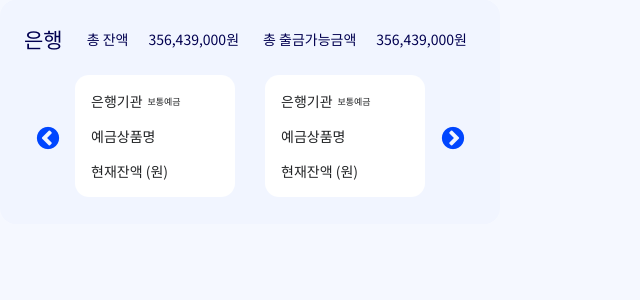
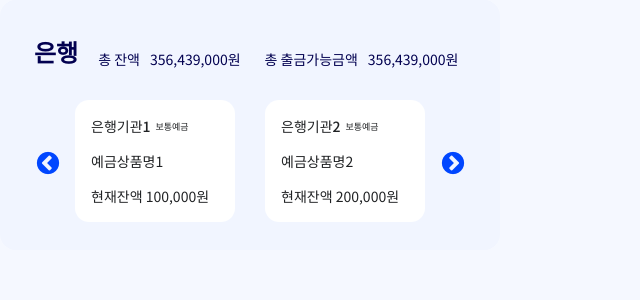
Before and after one commit to PizzaPickle/Frontend, a React (Vite) app in the folder pickle-frontend/: page / in a window 1280 px wide. Shown: the top 300 px of the page, without its empty margins (0-640 px from the left). Built offline with nearby package versions, Linux system fonts and the light colour scheme.

Commit message:
feat: AllMoney props 추가 및 css 수정

```diff
--- a/pickle-frontend/src/components/common/mydata/allmoney/AllMoney.jsx
+++ b/pickle-frontend/src/components/common/mydata/allmoney/AllMoney.jsx
@@ -35,54 +35,31 @@ export default function AllMoney(props) {
     return (
         <Container height={props.height} maxWidth={props.maxWidth}>
         <BankInfo>
-                <BankTitle>은행</BankTitle>
+            <BankTitle>{props.bankTitle}</BankTitle>
             <BalanceContainer>
-                    <BalanceRow>
-                        <Label>총 잔액</Label>
-                        <Amount>356,439,000원</Amount>
+                {props.balanceInfo.map((balance, index) => (
+                    <BalanceRow key={index}>
+                        <Label>{balance.label}</Label>
+                        <Amount>{balance.amount}</Amount>
                     </BalanceRow>
-                    <BalanceRow>
-                        <Label>총 출금가능금액</Label>
-                        <Amount>356,439,000원</Amount>
-                    </BalanceRow>
+                ))}
             </BalanceContainer>
         </BankInfo>
         <BodyContainer>
             <SliderContainer>
                 <Slider {...settings}>
-                    <div style={{backgroundColor: "#F1F5FF"}}>
+                    {props.slides.map((slide, index) => (
+                        <div key={index}>
                             <Slide>
-
                                 <SlideHeader>
-                            <SlideHeaderName>은행기관</SlideHeaderName>
-                            <SlideHeaderKind>보통예금</SlideHeaderKind>
+                                    <SlideHeaderName>{slide.bankName}</SlideHeaderName>
+                                    <SlideHeaderKind>{slide.accountType}</SlideHeaderKind>
                                 </SlideHeader>
-                        <ProductName>예금상품명</ProductName>
-                        <CurrentBalance>현재잔액 (원)</CurrentBalance>
-
-                    </Slide></div>
-                    <div style={{backgroundColor: "#F1F5FF"}}>
-                    <Slide>
-
-                        <SlideHeader>
-                            <SlideHeaderName>은행기관</SlideHeaderName>
-                            <SlideHeaderKind>보통예금</SlideHeaderKind>
-                        </SlideHeader>
-                        <ProductName>예금상품명</ProductName>
-                        <CurrentBalance>현재잔액 (원)</CurrentBalance>
-
-                    </Slide></div>
-                    <div style={{backgroundColor: "#F1F5FF"}}>
-                    <Slide>
-
-                        <SlideHeader>
-                            <SlideHeaderName>은행기관</SlideHeaderName>
-                            <SlideHeaderKind>보통예금</SlideHeaderKind>
-                        </SlideHeader>
-                        <ProductName>예금상품명</ProductName>
-                        <CurrentBalance>현재잔액 (원)</CurrentBalance>
-
-                    </Slide></div>
+                                <ProductName>{slide.productName}</ProductName>
+                                <CurrentBalance>{slide.currentBalance}</CurrentBalance>
+                            </Slide>
+                        </div>
+                    ))}
                 </Slider>
             </SliderContainer>
         </BodyContainer>
--- a/pickle-frontend/src/components/common/mydata/allmoney/AllMoney.style.js
+++ b/pickle-frontend/src/components/common/mydata/allmoney/AllMoney.style.js
@@ -3,8 +3,8 @@ import styled, { css } from "styled-components";
 
 export const Container = styled.div`
     background-color:#F1F5FF;
-    max-width: ${(props) => props.maxWidth || '500px'};
-    height:  ${(props) => props.height || '224px'};
+    max-width:${(props) => props.maxWidth || '500px'};
+    height:${(props) => props.height || '224px'};
     padding:24px;
     border-radius: 16px;
 
@@ -14,18 +14,19 @@ export const Container = styled.div`
 export const BankInfo = styled.p`
     background-color:#F1F5FF;
     display:flex;
-    gap:24px;
-    align-items: center;
+    gap:20px;
+    padding: 10px;
+    align-items: self-end;
     color: #020050;
     font-size: 14px;
     margin-bottom: 21px;
-
 
 `;
 
 export const BankTitle = styled.span`
     background-color:#F1F5FF;
-    font-size: 21px;
+    font-size: 1.5rem;
+    font-weight: 600;
     color: #020050;
 
 
@@ -43,7 +44,7 @@ export const BalanceContainer = styled.div`
 
 export const BalanceRow = styled.div`
    background-color:#F1F5FF;
-   gap:20px;
+   gap:10px;
    display: flex;
 
 
@@ -109,8 +110,8 @@ export const Slide = styled.div`
    width: 160px;
    display: flex;
    flex-direction: column;
-   gap: 0px;
    margin: auto;
+
 `;
 export const SlideHeader = styled.div`
    background-color:#FFFFFF;
--- a/pickle-frontend/src/components/customer-home/profit-card/ProfitCard.jsx
+++ b/pickle-frontend/src/components/customer-home/profit-card/ProfitCard.jsx
@@ -2,13 +2,39 @@ import React from "react";
 import AllMoney from "../../common/mydata/allmoney/AllMoney";
 
 export default function ProfitCard() {
-    const showNum = 2;
+    const slidesData = [
+        {
+            bankName: "은행기관1",
+            accountType: "보통예금",
+            productName: "예금상품명1",
+            currentBalance: "현재잔액 100,000원"
+        },
+        {
+            bankName: "은행기관2",
+            accountType: "보통예금",
+            productName: "예금상품명2",
+            currentBalance: "현재잔액 200,000원"
+        },
+        {
+            bankName: "은행기관3",
+            accountType: "보통예금",
+            productName: "예금상품명3",
+            currentBalance: "현재잔액 300,000원"
+        }
+    ];
+
+    const balanceInfoData = [
+        { label: "총 잔액", amount: "356,439,000원" },
+        { label: "총 출금가능금액", amount: "356,439,000원" }
+    ];
 
     return (
-        <>
-        <AllMoney showNum={showNum}>
-        </AllMoney>
-        </>
+        <AllMoney
+            height={"250px"}
+            showNum={2}
+            bankTitle="은행"
+            balanceInfo={balanceInfoData}
+            slides={slidesData}
+        />
     );
-
 }
```
Lines whose indentation alone changed are shown as unchanged.
